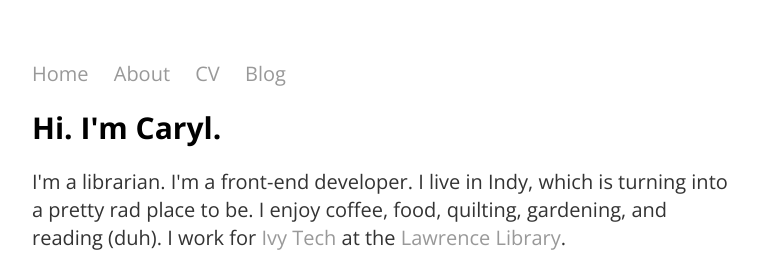
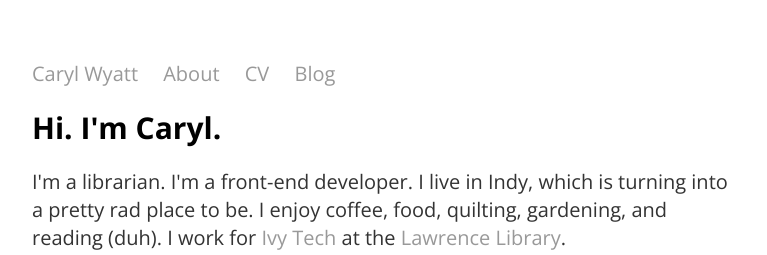
Before and after one commit to carylwyatt/carylwyatt.github.io, a Jekyll site: the page built from index.html, in a window 1280 px wide. Shown: the top 255 px of the page, without its empty margins (256-1023 px from the left). Built offline with Jekyll 4.4.1, drawn with Linux system fonts in a browser that asks for light colours.

Commit message:
Update default.html

```diff
--- a/_layouts/default.html
+++ b/_layouts/default.html
@@ -7,7 +7,7 @@
 	<body>
 		<nav>
     		<ul>
-        		<li><a href="/">Home</a></li>
+        		<li><a href="/">Caryl Wyatt</a></li>
 	        	<li><a href="/about">About</a></li>
         		<li><a href="/cv">CV</a></li>
         		<li><a href="/blog">Blog</a></li>
```
